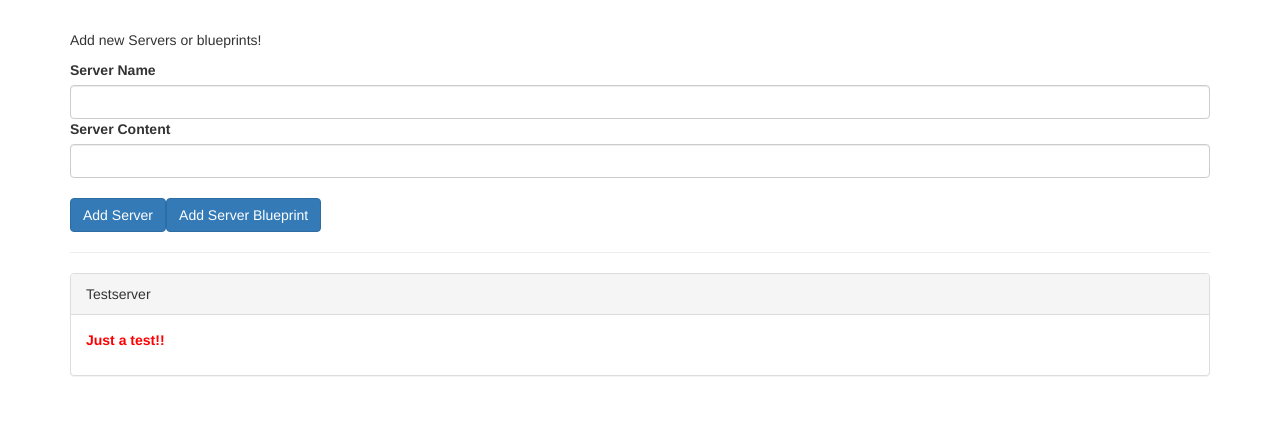
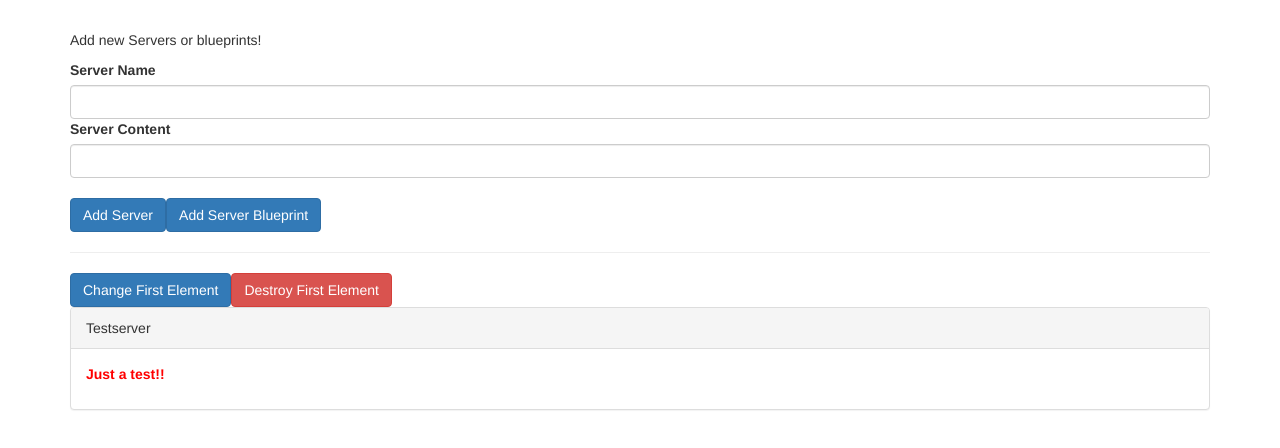
Before and after one commit to Stoneshishang/angualr-component-data-binding, an Angular app: page / in a window 1280 px wide. Shown: the top 448 px of the page. Built offline with nearby package versions, Linux system fonts and the light colour scheme.

Commit message:
all Angular lifecycle hooks in action

```diff
--- a/src/app/app.component.html
+++ b/src/app/app.component.html
@@ -6,9 +6,16 @@
   <hr />
   <div class="row">
     <div class="col-xs-12">
+      <button class="btn btn-primary" (click)="onChangeFirst()">
+        Change First Element
+      </button>
+      <button class="btn btn-danger" (click)="onDestroyFirst()">
+        Destroy First Element
+      </button>
       <app-server-element
         *ngFor="let serverElement of serverElements"
         [srvElement]="serverElement"
+        [name]="serverElement.name"
       >
         <p>
           <strong *ngIf="serverElement.type === 'server'" style="color: red">{{
--- a/src/app/app.component.ts
+++ b/src/app/app.component.ts
@@ -28,4 +28,12 @@
       content: blueprintData.serverContent,
     });
   }
+
+  onChangeFirst() {
+    this.serverElements[0].name = "Changed!";
+  }
+
+  onDestroyFirst() {
+    this.serverElements.splice(0, 1);
+  }
 }
--- a/src/app/server-element/server-element.component.html
+++ b/src/app/server-element/server-element.component.html
@@ -1,5 +1,6 @@
 <div class="panel panel-default">
-  <div class="panel-heading">{{ element.name }}</div>
+  <!-- <div class="panel-heading">{{ element.name }}</div> -->
+  <div class="panel-heading">{{ name }}</div>
   <div class="panel-body">
     <ng-content></ng-content>
   </div>
--- a/src/app/server-element/server-element.component.ts
+++ b/src/app/server-element/server-element.component.ts
@@ -1,4 +1,17 @@
-import { Component, Input, OnInit, ViewEncapsulation } from "@angular/core";
+import {
+  AfterContentChecked,
+  AfterContentInit,
+  AfterViewChecked,
+  AfterViewInit,
+  Component,
+  DoCheck,
+  Input,
+  OnChanges,
+  OnDestroy,
+  OnInit,
+  SimpleChanges,
+  ViewEncapsulation,
+} from "@angular/core";
 
 @Component({
   selector: "app-server-element",
@@ -6,10 +19,54 @@
   styleUrls: ["./server-element.component.css"],
   encapsulation: ViewEncapsulation.Emulated, //It's not neccessary to add it here because it's the default
 })
-export class ServerElementComponent implements OnInit {
+export class ServerElementComponent
+  implements
+    OnInit,
+    OnChanges,
+    DoCheck,
+    AfterContentInit,
+    AfterContentChecked,
+    AfterViewInit,
+    AfterViewChecked,
+    OnDestroy
+{
   @Input("srvElement") element: { type: string; name: string; content: string };
+  @Input() name: string;
 
-  constructor() {}
+  constructor() {
+    console.log("constructor called!");
+  }
 
-  ngOnInit(): void {}
+  ngOnChanges(changes: SimpleChanges) {
+    console.log("ngOnChanges called");
+    console.log(changes);
+  }
+
+  ngOnInit() {
+    console.log("ngOnInit called!");
+  }
+
+  ngDoCheck() {
+    console.log("ngDoCheck called!");
+  }
+
+  ngAfterContentInit() {
+    console.log("ngAfterContentInit called!");
+  }
+
+  ngAfterContentChecked() {
+    console.log("ngAfterContentChecked called!");
+  }
+
+  ngAfterViewInit() {
+    console.log("ngAfterViewInit called!");
+  }
+
+  ngAfterViewChecked() {
+    console.log("ngAfterViewChecked called!");
+  }
+
+  ngOnDestroy() {
+    console.log("ngOnDestroy called!");
+  }
 }
```
Also changed, not shown: 1 other file (tests, documents, lock files or other folders).
